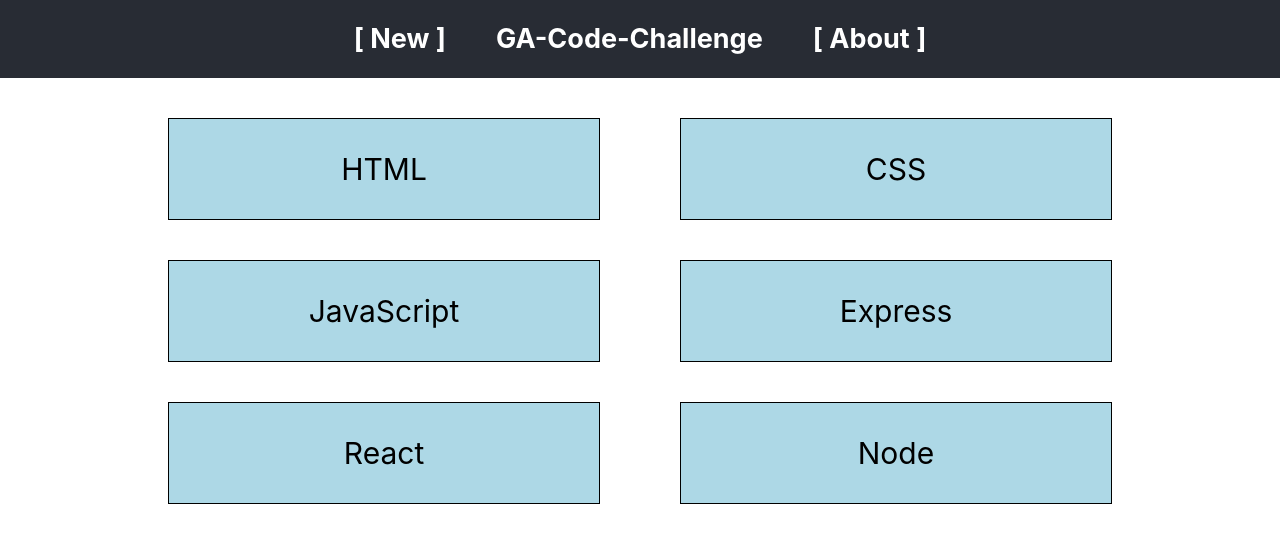
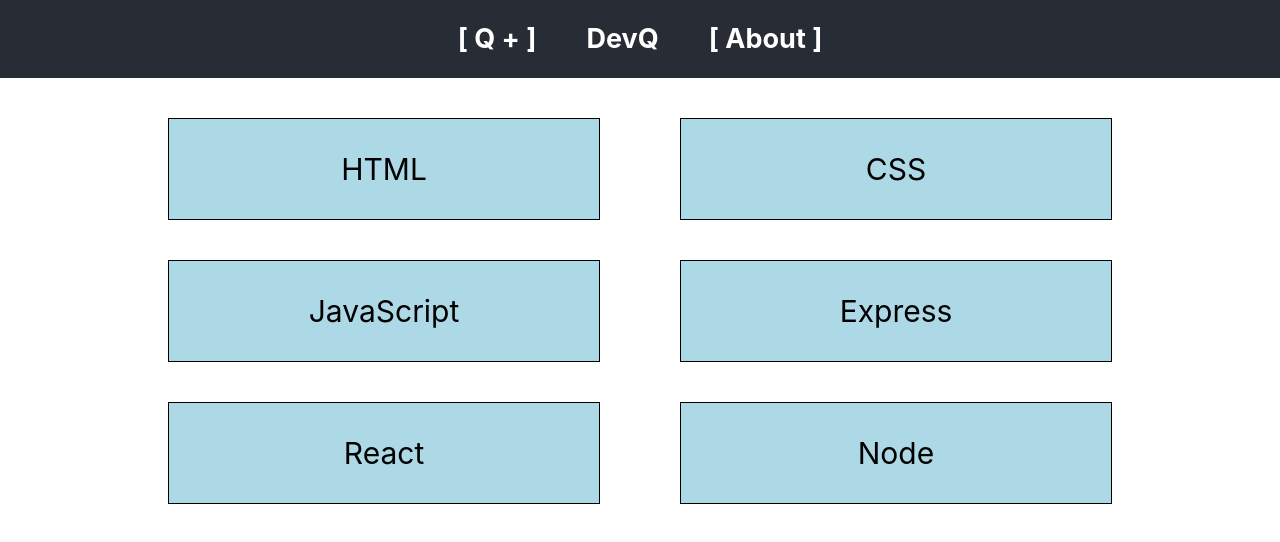
Before and after one commit to wtsia/DevQ, a React (Create React App) app: page /home in a window 1280 px wide. Shown: the top 542 px of the page. Built offline with nearby package versions, Linux system fonts and the light colour scheme.

Commit message:
changed home page logo name and new question text

```diff
--- a/src/App.js
+++ b/src/App.js
@@ -23,10 +23,10 @@ class App extends Component {
         <header className="App-header">
           <nav>
             <Link to="/new">
-              <h1 className="link">[ New ]</h1>
+              <h1 className="link">[ Q + ]</h1>
             </Link>
             <Link to="/home">
-              <h1 className="link logo">GA-Code-Challenge</h1>
+              <h1 className="link logo">DevQ</h1>
             </Link>
             <Link to="/about">
               <h1 className="link">[ About ]</h1>
```
